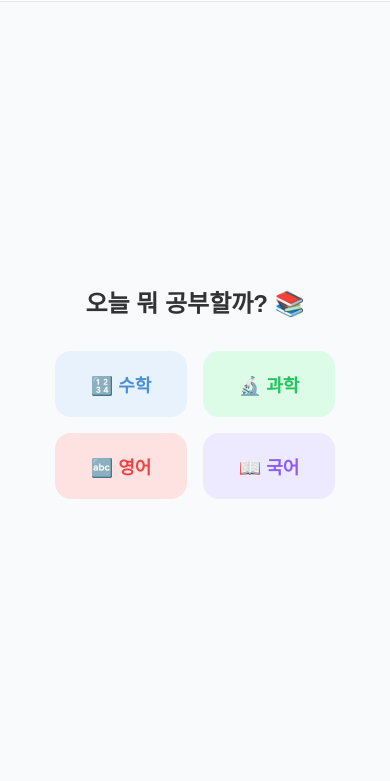
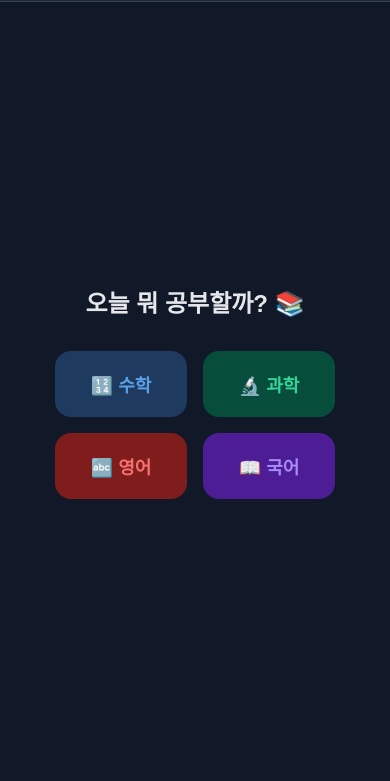
Before and after one commit to zekaizer/claude-tutor, a website: page tutor-server/public/index.html in a window 390 px wide. Shown: the part 63-844 px from the top of the page. Drawn offline with Linux system fonts and the dark colour scheme.

Commit message:
feat: Add system-preference dark mode support
- Add prefers-color-scheme media query for automatic dark/light switching
- Define dark mode color palette with adjusted subject colors
- Replace hardcoded border colors with CSS variables
- Update parent.css with dark mode session icon backgrounds

Co-Authored-By: Claude Opus 4.5 <noreply@anthropic.com>

```diff
--- a/tutor-server/public/parent.css
+++ b/tutor-server/public/parent.css
@@ -19,6 +19,32 @@
   --science: #22C55E;
   --english: #EF4444;
   --korean: #8B5CF6;
+}
+
+/* Dark mode (system preference) */
+@media (prefers-color-scheme: dark) {
+  :root {
+    --primary: #5BA0E9;
+    --primary-light: #1E3A5F;
+    --text: #E5E7EB;
+    --text-light: #9CA3AF;
+    --bg: #111827;
+    --white: #1F2937;
+    --border: #374151;
+    --success: #34D399;
+
+    /* Subject colors - dark mode */
+    --math: #5BA0E9;
+    --science: #34D399;
+    --english: #F87171;
+    --korean: #A78BFA;
+  }
+
+  /* Subject icon backgrounds - dark mode */
+  .session-icon.math { background: #1E3A5F; }
+  .session-icon.science { background: #064E3B; }
+  .session-icon.english { background: #7F1D1D; }
+  .session-icon.korean { background: #4C1D95; }
 }
 
 body {
--- a/tutor-server/public/style.css
+++ b/tutor-server/public/style.css
@@ -11,6 +11,7 @@
   --text-light: #666;
   --bg: #F8FAFC;
   --white: #FFFFFF;
+  --border: #E5E7EB;
   --border-radius: 16px;
 
   /* Subject colors */
@@ -22,6 +23,29 @@
   --english-light: #FEE2E2;
   --korean: #8B5CF6;
   --korean-light: #EDE9FE;
+}
+
+/* Dark mode (system preference) */
+@media (prefers-color-scheme: dark) {
+  :root {
+    --primary: #5BA0E9;
+    --primary-light: #1E3A5F;
+    --text: #E5E7EB;
+    --text-light: #9CA3AF;
+    --bg: #111827;
+    --white: #1F2937;
+    --border: #374151;
+
+    /* Subject colors - dark mode */
+    --math: #5BA0E9;
+    --math-light: #1E3A5F;
+    --science: #34D399;
+    --science-light: #064E3B;
+    --english: #F87171;
+    --english-light: #7F1D1D;
+    --korean: #A78BFA;
+    --korean-light: #4C1D95;
+  }
 }
 
 /* Subject themes */
@@ -55,7 +79,7 @@ body {
 header {
   padding: 16px 20px;
   background: var(--white);
-  border-bottom: 1px solid #E5E7EB;
+  border-bottom: 1px solid var(--border);
   display: flex;
   align-items: center;
   gap: 12px;
@@ -118,7 +142,7 @@ header h1 {
 }
 
 .user .avatar {
-  background: #E5E7EB;
+  background: var(--border);
   color: var(--text);
 }
 
@@ -145,7 +169,7 @@ header h1 {
 footer {
   padding: 16px 20px;
   background: var(--white);
-  border-top: 1px solid #E5E7EB;
+  border-top: 1px solid var(--border);
 }
 
 .input-area {
@@ -157,7 +181,7 @@ footer {
   flex: 1;
   padding: 14px 18px;
   font-size: 18px;
-  border: 2px solid #E5E7EB;
+  border: 2px solid var(--border);
   border-radius: var(--border-radius);
   outline: none;
   transition: border-color 0.2s;
@@ -307,7 +331,7 @@ footer {
   margin-top: 12px;
   padding: 10px;
   background: transparent;
-  border: 1px solid #E5E7EB;
+  border: 1px solid var(--border);
   border-radius: 8px;
   font-size: 14px;
   color: var(--text-light);
```
